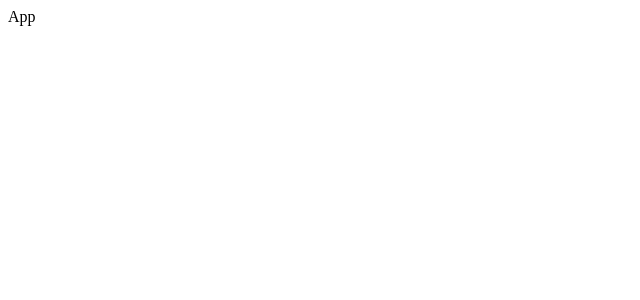
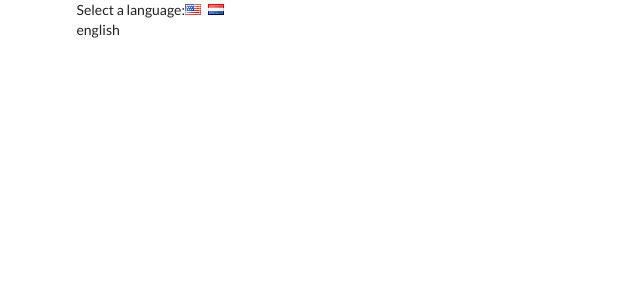
Before and after one commit to crispetrovic/translate, a React (Create React App) app: page / in a window 1280 px wide. Shown: the top 300 px of the page, without its empty margins (0-640 px from the left). Built offline with nearby package versions, Linux system fonts and the light colour scheme.

Commit message:
Add onclick handler to language options
(flags) to setState with the selected language.

```diff
--- a/public/index.html
+++ b/public/index.html
@@ -7,7 +7,7 @@
       name="viewport"
       content="width=device-width, initial-scale=1, shrink-to-fit=no"
     />
-    <link re="stylesheet" href="https://cdnjs.cloudflare.com/ajax/libs/semantic-ui/2.4.1/semantic.min.css" />
+    <link rel="stylesheet" href="https://cdnjs.cloudflare.com/ajax/libs/semantic-ui/2.4.1/semantic.min.css" />
     <meta name="theme-color" content="#000000" />
     <!--
       manifest.json provides metadata used when your web app is installed on a
--- a/src/components/App.js
+++ b/src/components/App.js
@@ -1,8 +1,29 @@
 import React from 'react';
 
 class App extends React.Component {
+    state = { language: 'english' };
+
+    onLanguageChange = language => {
+        this.setState({ language });
+    }
+
     render() {
-        return <div className="ui container">App</div>;
+        return (
+            <div className="ui container">
+                <div>
+                    Select a language:
+                    <i
+                        className="flag us"
+                        onClick={() => this.onLanguageChange('english')}
+                    />
+                    <i
+                        className="flag nl"
+                        onClick={() => this.onLanguageChange('dutch')}
+                    />
+                </div>
+                {this.state.language}
+            </div>
+        );
     }
 }
 
```
